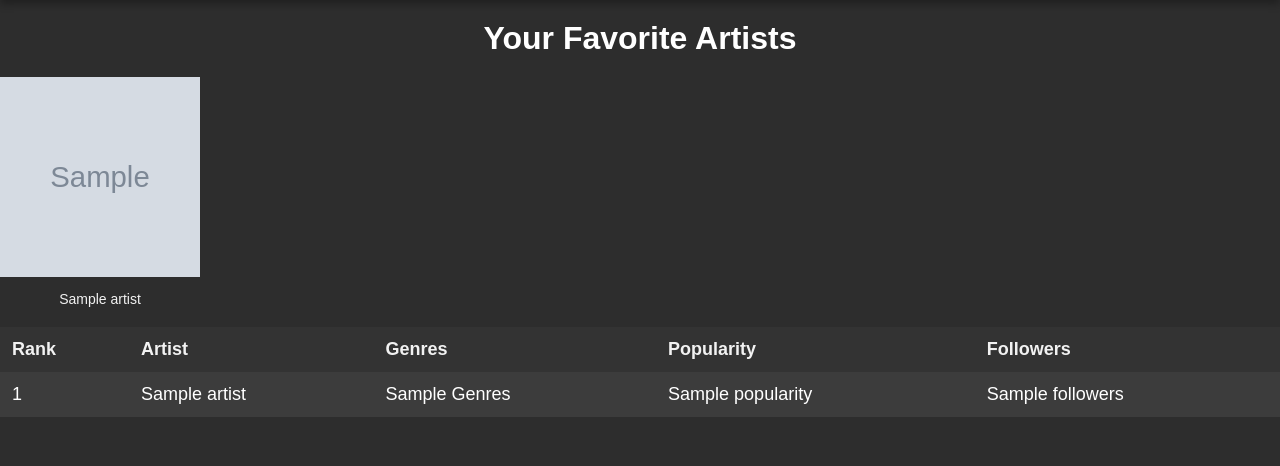
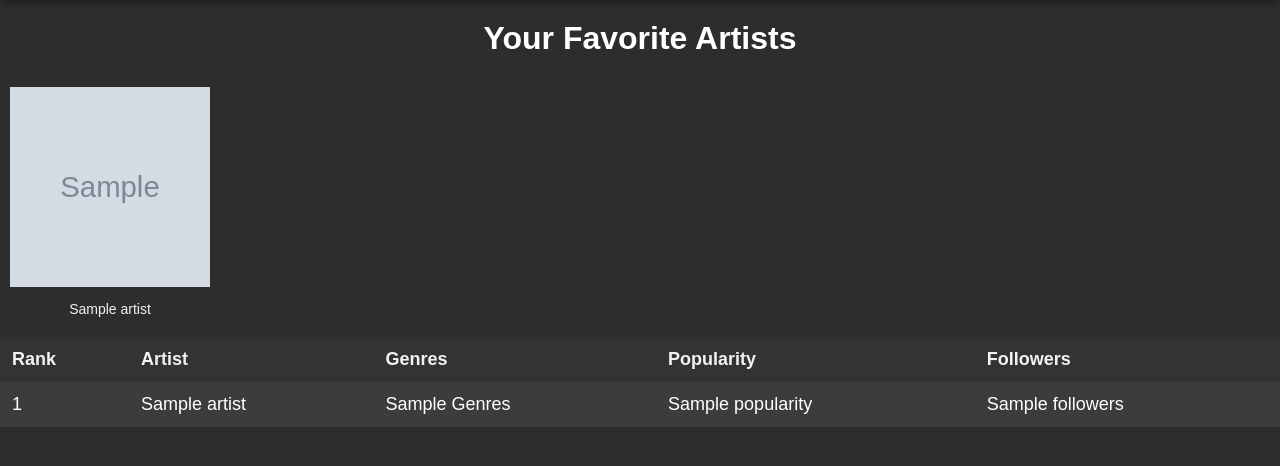
Before and after one commit to Samriddhi84/TuneStats, a Flask app: template templates/favorite_artist.html in a window 1280 px wide. Shown: the part 66-532 px from the top of the page. Run offline with Flask 3, Linux system fonts and the light colour scheme; the template is opened without the code that fills it: most values are stand-ins (such as "Sample title", 1, 10 or a date in 2020); grey boxes marked "Sample" are stand-in pictures.

Commit message:
Update favorite_artist.css

```diff
--- a/static/css/favorite_artist.css
+++ b/static/css/favorite_artist.css
@@ -58,7 +58,7 @@ body {
     width: 200px;
     height: 200px;
     /* border-radius: 50%; */
-    margin-bottom: 10px;
+    margin: 10px;
 }
 
 .artist p {
```
